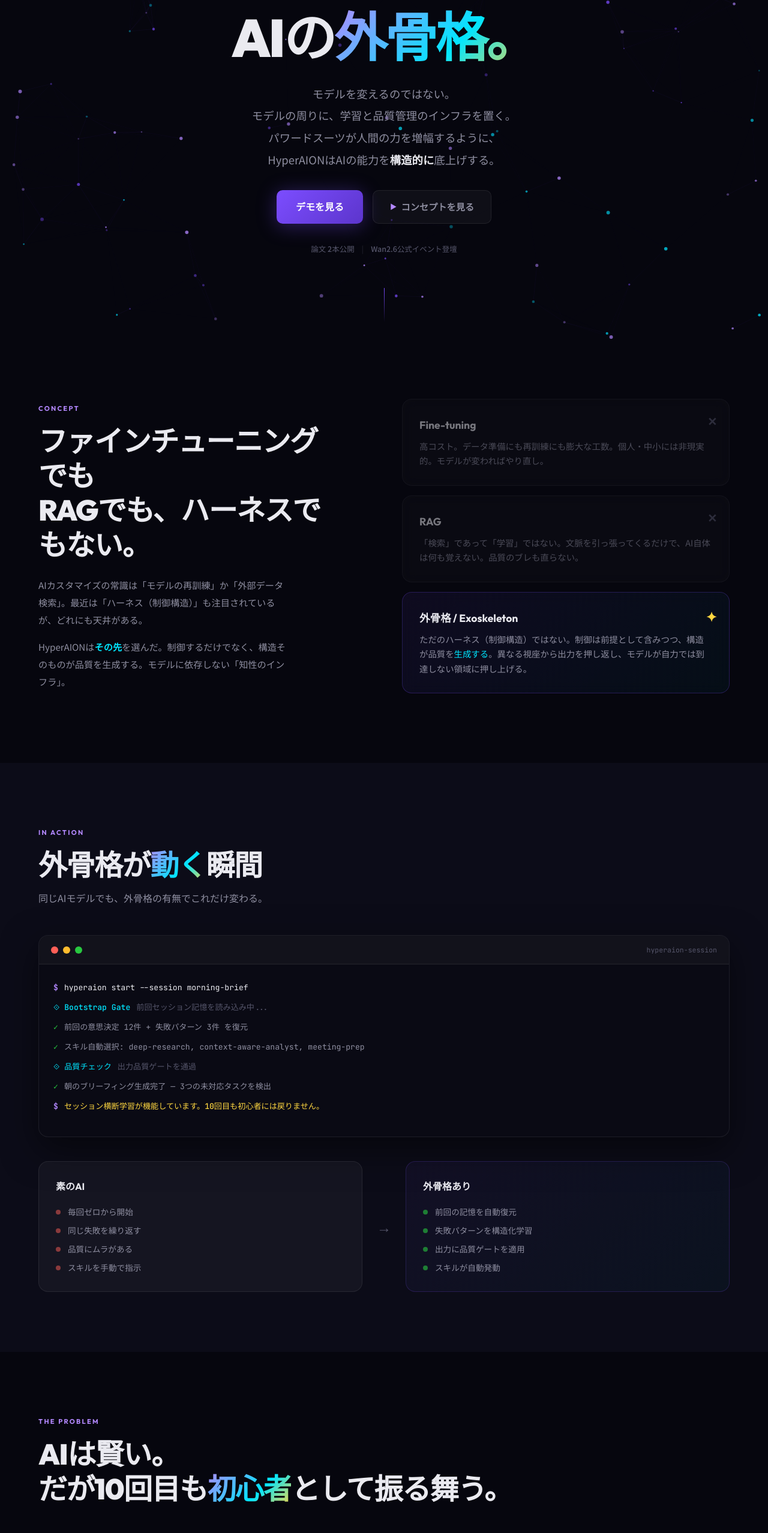
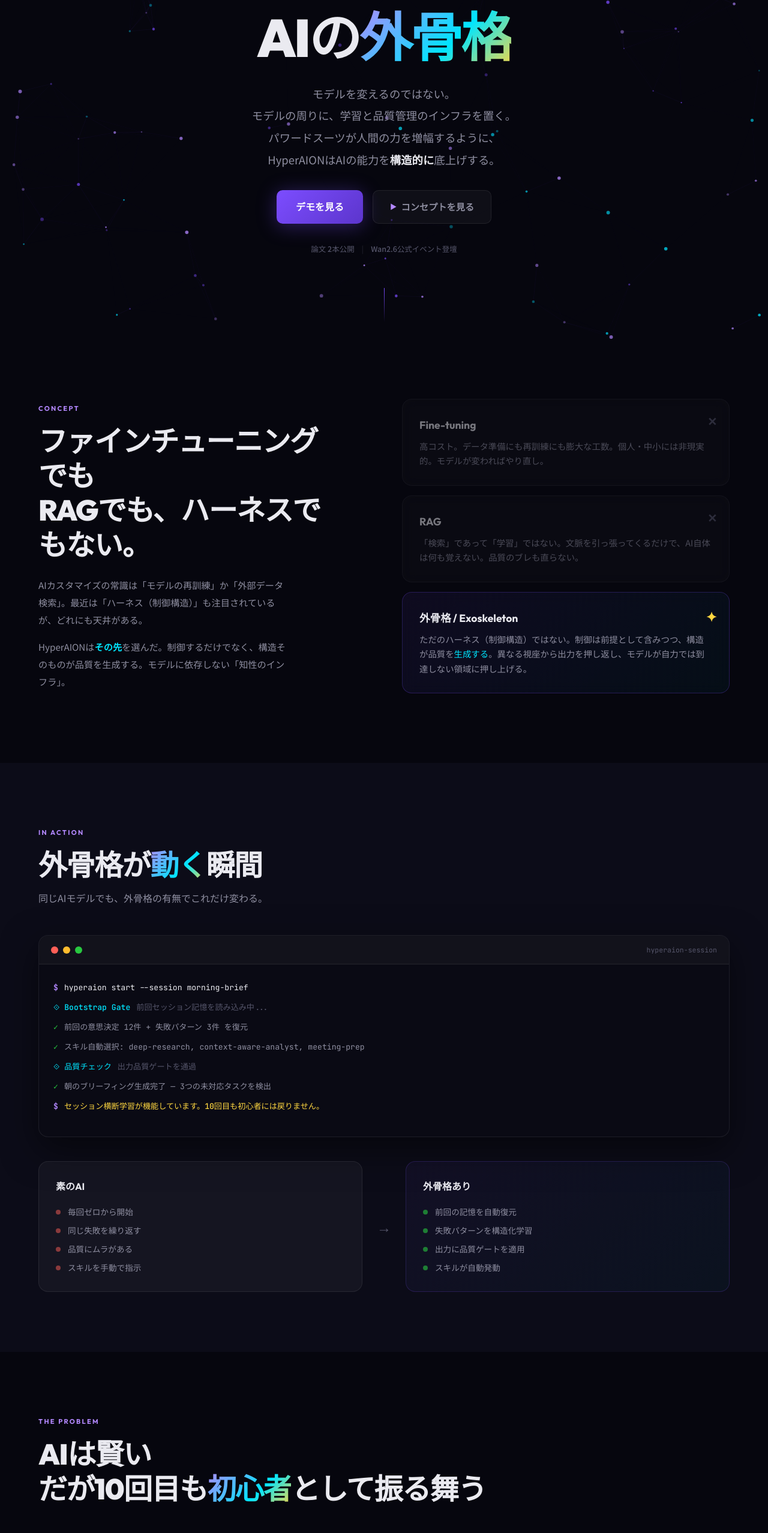
Before and after one commit to hepodo/hyperaion-lp, a website built with Vite: page index.html in a window 1280 px wide. Shown: the part 235-2791 px from the top of the page at 60% size. Built offline with nearby package versions, Linux system fonts and the light colour scheme.

Commit message:
Remove periods from hero/why headings and meta description

```diff
--- a/index.html
+++ b/index.html
@@ -4,7 +4,7 @@
   <meta charset="UTF-8" />
   <meta name="viewport" content="width=device-width, initial-scale=1.0" />
   <title>HyperAION — AIの外骨格</title>
-  <meta name="description" content="HyperAIONはAIの外骨格。ファインチューニングでもRAGでもない第3の道で、AIの学習・品質・スキル選択を構造的に解決する。" />
+  <meta name="description" content="HyperAIONはAIの外骨格 ファインチューニングでもRAGでもない第3の道で、AIの学習・品質・スキル選択を構造的に解決する" />
   <meta property="og:title" content="HyperAION — AIの外骨格" />
   <meta property="og:description" content="モデルを変えるのではない。モデルの周りに知性のインフラを置く。" />
   <meta property="og:type" content="website" />
@@ -40,7 +40,7 @@
     <div class="hero-content">
       <div class="hero-eyebrow" data-i18n="hero.eyebrow">The Third Path</div>
       <h1 class="hero-h1" data-i18n="hero.h1" data-i18n-html="1">
-        AIの<span class="gradient-text">外骨格。</span>
+        AIの<span class="gradient-text">外骨格</span>
       </h1>
       <p class="hero-p" data-i18n="hero.p" data-i18n-html="1">
         モデルを変えるのではない。<br />
@@ -178,7 +178,7 @@
       <div class="why-header" data-anim>
         <span class="section-tag">THE PROBLEM</span>
         <h2 class="display-heading" data-i18n="why.h2" data-i18n-html="1">
-          AIは賢い。<br />だが10回目も<span class="gradient-text">初心者</span>として振る舞う。
+          AIは賢い<br />だが10回目も<span class="gradient-text">初心者</span>として振る舞う
         </h2>
       </div>
       <div class="why-grid">
```
